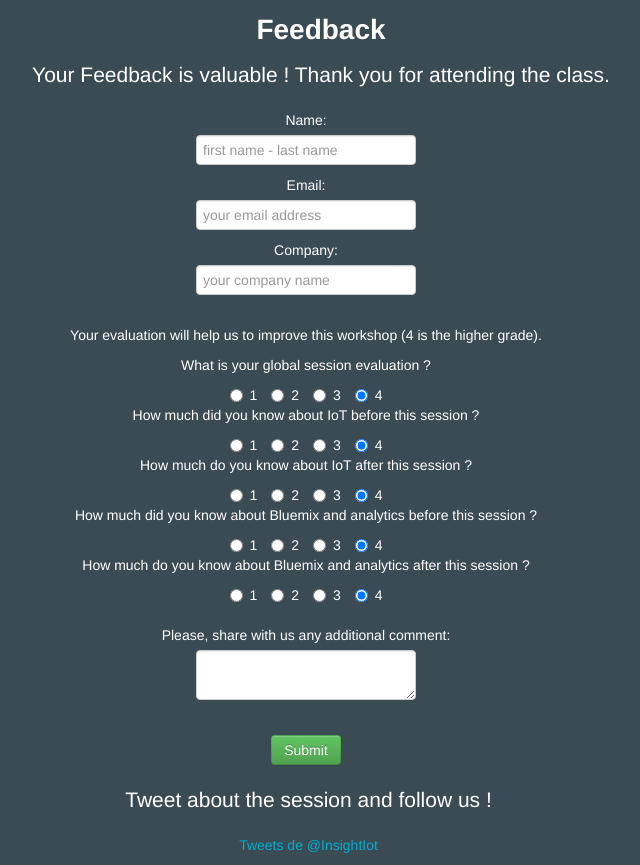
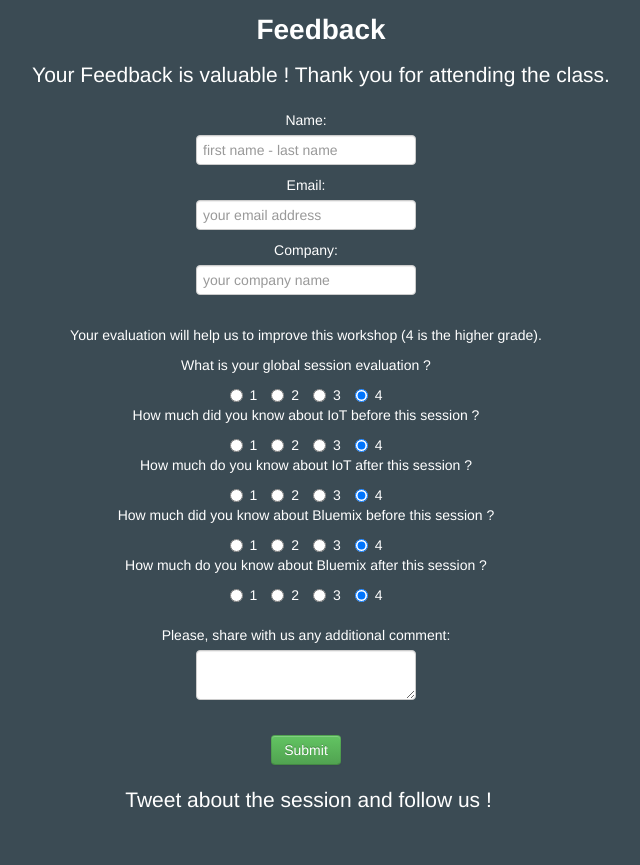
Before and after one commit to cllebrun/FeedbackIoTDASHDB-EN-git, a website: page public/index.html in a window 1280 px wide. Shown: the whole page, without its empty margins (329-969 px from the left). After the commit the page ends 835 px from the top, so only its background shows below. Drawn offline with Linux system fonts and the light colour scheme.

Commit message:
commit surv

```diff
--- a/public/index.html
+++ b/public/index.html
@@ -4,7 +4,7 @@
 <head>
 
     <meta charset="utf-8">
-    <title>IoT Insight Survey</title>
+    <title>IoT Survey</title>
     <meta name="viewport" content="width=device-width, initial-scale=1.0">
     <meta name="description" content="">
     <meta name="author" content="">
@@ -131,7 +131,7 @@
           </div>
           <div class="col-sm-6 col-lg-4">
             <div class="form-group">
-              <label class="col-md-4 control-label" for="radios3">How much did you know about Bluemix and analytics before this session ?</label>
+              <label class="col-md-4 control-label" for="radios3">How much did you know about Bluemix before this session ?</label>
               <div class="col-md-8">
                 <label class="radio inline" for="radios-12">
                     <input type="radio" name="radios3" id="radios-12" value="1">
@@ -154,7 +154,7 @@
           </div>
           <div class="col-sm-6 col-lg-4">
             <div class="form-group">
-              <label class="col-md-4 control-label" for="radios4">How much do you know about Bluemix and analytics after this session ?</label>
+              <label class="col-md-4 control-label" for="radios4">How much do you know about Bluemix after this session ?</label>
               <div class="col-md-8">
                 <label class="radio inline" for="radios-16">
                     <input type="radio" name="radios4" id="radios-16" value="1" >
@@ -210,9 +210,9 @@
                     <ul class="list-inline">
                        <div class="col-sm-6 col-lg-4">
                         <div class="text-center">
-                            <p class="lead" >Tweet about the session and follow us !</p>
-                            <a class="twitter-timeline"  href="https://twitter.com/InsightIot" data-widget-id="641961154215084032">Tweets de @InsightIot</a>
-                            <script>!function(d,s,id){var js,fjs=d.getElementsByTagName(s)[0],p=/^http:/.test(d.location)?'http':'https';if(!d.getElementById(id)){js=d.createElement(s);js.id=id;js.src=p+"://platform.twitter.com/widgets.js";fjs.parentNode.insertBefore(js,fjs);}}(document,"script","twitter-wjs");</script>
+                            <p class="lead" >Tweet about the session and follow us !</p> <!-- Add your twitter widget -->
+                            <a class="twitter-timeline" </a>
+
                         </div>
 
                       </div>
--- a/public/scripts/index.js
+++ b/public/scripts/index.js
@@ -19,8 +19,6 @@ function submitform(){
 
 	$.post('/',{names: name, email: email, company: company, globalrate: global_rate, iotbefore: iot_before, iotafter: iot_after, blmxbefore: bluemix_before, blmxafter: bluemix_after, textarea: com}, function(data){
 
-		console.log("DATA:" + data);
-
 	});
 	history.back();
 
```
